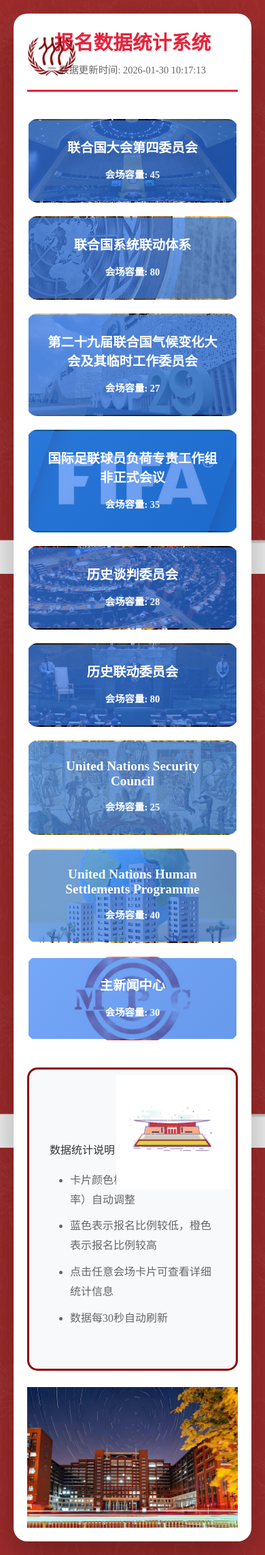
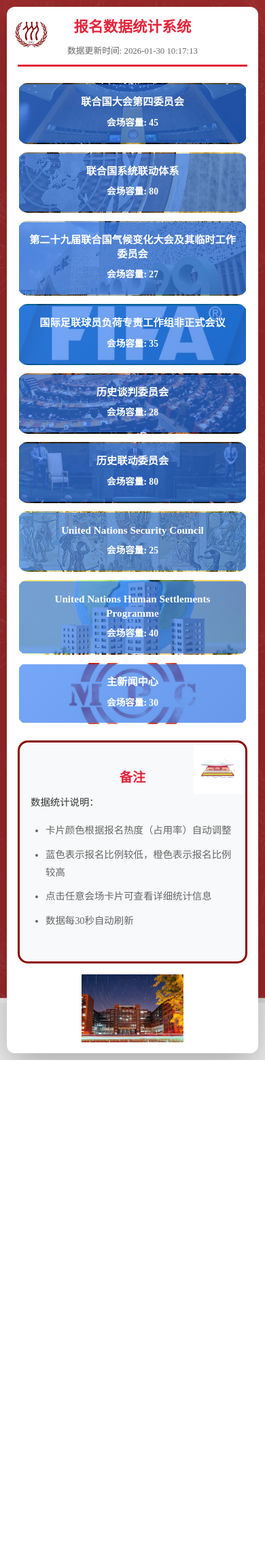
Before and after one commit to zsy1199/rucmun-enrollment-site, a Flask app: page / in a window 390 px wide. Shown: the whole page at 68% size. After the commit the page ends 1559 px from the top, so only its background shows below. Run offline with Flask 3, Linux system fonts and the light colour scheme.

Commit message:
移动端适配：防横向溢出、图片与装饰缩放、卡片与分页布局优化

```diff
--- a/static/css/style.css
+++ b/static/css/style.css
@@ -2,6 +2,16 @@
     margin: 0;
     padding: 0;
     box-sizing: border-box;
+}
+
+html {
+    overflow-x: hidden;
+    -webkit-text-size-adjust: 100%;
+}
+
+img {
+    max-width: 100%;
+    height: auto;
 }
 
 body {
@@ -12,6 +22,7 @@ body {
     min-height: 100vh;
     padding: 20px;
     color: #333;
+    overflow-x: hidden;
 }
 
 .container {
@@ -22,6 +33,7 @@ body {
     border-radius: 20px;
     box-shadow: 0 20px 60px rgba(0, 0, 0, 0.3);
     padding: 40px;
+    overflow-x: hidden;
 }
 
 /* 主页面白色区域左上角 Logo */
@@ -103,6 +115,10 @@ body.committee-page header h1 {
     font-size: 1.2em;
     font-weight: 600;
     text-align: center;
+    word-wrap: break-word;
+    overflow-wrap: break-word;
+    hyphens: auto;
+    line-height: 1.35;
 }
 
 .stats-preview {
@@ -257,7 +273,7 @@ body.committee-page header h1 {
 }
 
 .committee-stats .stat-card {
-    min-width: 300px;
+    min-width: 140px;
     max-width: 400px;
 }
 
@@ -413,20 +429,187 @@ body.committee-page header h1 {
     box-shadow: 0 5px 15px rgba(102, 126, 234, 0.3);
 }
 
+/* ========== 移动端适配 ========== */
 @media (max-width: 768px) {
+    body {
+        padding: 10px;
+        /* 移动端背景不 fixed，避免 iOS 渲染问题 */
+        background-attachment: scroll;
+    }
+
     .container {
-        padding: 20px;
+        padding: 16px;
+        border-radius: 12px;
+    }
+
+    /* Logo 缩小，避免压住标题 */
+    .container-logo {
+        width: 48px;
+        top: 12px;
+        left: 12px;
+    }
+
+    header {
+        margin-bottom: 24px;
+        padding-bottom: 12px;
     }
 
     header h1 {
-        font-size: 1.8em;
+        font-size: 1.35em;
+        line-height: 1.3;
+        padding-left: 0;
+        word-wrap: break-word;
+        overflow-wrap: break-word;
+    }
+
+    .update-time {
+        font-size: 0.8em;
     }
 
     .committees-grid {
         grid-template-columns: 1fr;
+        gap: 12px;
+        margin-bottom: 24px;
     }
 
+    .committee-card {
+        padding: 16px 12px;
+        min-height: 80px;
+    }
+
+    .committee-card h3 {
+        font-size: 0.95em;
+        margin-bottom: 8px;
+    }
+
+    .stats-preview {
+        font-size: 0.85em;
+    }
+
+    /* 备注区：装饰图缩小 */
+    .notes-section {
+        margin-top: 20px;
+        padding: 20px 16px;
+        padding-top: 36px;
+        padding-bottom: 36px;
+    }
+
+    .notes-corner {
+        width: 72px;
+        height: 72px;
+    }
+
+    .notes-corner-tr {
+        top: 4px;
+        right: 4px;
+    }
+
+    .notes-section h2 {
+        font-size: 1.2em;
+        margin-bottom: 12px;
+    }
+
+    .notes-content {
+        font-size: 0.9em;
+    }
+
+    .notes-content ul {
+        padding-left: 22px;
+    }
+
+    .notes-footer {
+        margin-top: 16px;
+    }
+
+    .notes-footer-img {
+        max-height: 100px;
+    }
+
+    /* 图例 */
+    .legend-bar {
+        margin-top: 24px;
+        padding: 12px;
+    }
+
+    /* 分页：会场容量卡片单列 */
     .committee-stats {
-        grid-template-columns: repeat(2, 1fr);
+        flex-direction: column;
+        align-items: stretch;
+        gap: 12px;
+        margin-bottom: 24px;
+    }
+
+    .committee-stats .stat-card {
+        min-width: 0;
+        max-width: none;
+    }
+
+    .stat-card {
+        padding: 16px;
+    }
+
+    .stat-number {
+        font-size: 2em;
+    }
+
+    /* 会场介绍区：装饰缩小 */
+    .committee-intro {
+        margin: 24px 0;
+        padding: 20px 16px;
+        padding-top: 36px;
+        padding-bottom: 36px;
+    }
+
+    .intro-corner {
+        width: 72px;
+        height: 72px;
+    }
+
+    .intro-corner-tr {
+        top: 4px;
+        right: 4px;
+    }
+
+    .committee-intro h2 {
+        font-size: 1.2em;
+        margin-bottom: 12px;
+    }
+
+    .intro-content {
+        font-size: 0.9em;
+        line-height: 1.7;
+    }
+
+    .navigation {
+        margin-top: 24px;
+        padding: 16px;
+    }
+
+    .committee-link {
+        padding: 8px 14px;
+        font-size: 0.9em;
+        min-height: 44px;
+        display: inline-flex;
+        align-items: center;
+        justify-content: center;
     }
 }
+
+/* 超小屏（如 iPhone SE） */
+@media (max-width: 380px) {
+    .container-logo {
+        width: 40px;
+        top: 10px;
+        left: 10px;
+    }
+
+    header h1 {
+        font-size: 1.2em;
+    }
+
+    .notes-corner,
+    .intro-corner {
+        width: 56px;
+        height: 56px;
+    }
+}
```
